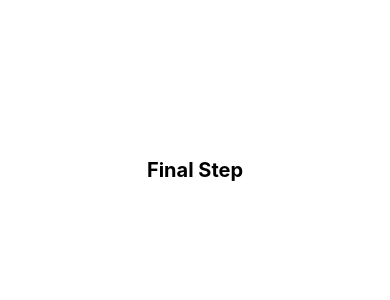
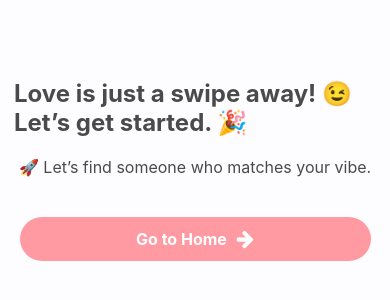
Before and after one commit to malaroso/dating-app-ui, a React Native app: screen /FinalStepScreen in a window 390 px wide. Shown: the part 252-552 px from the top of the page. Built offline with nearby package versions, Linux system fonts and the light colour scheme.

Commit message:
Update Register screens

```diff
--- a/App.tsx
+++ b/App.tsx
@@ -12,6 +12,7 @@ import UserInfoStep2Screen from './src/screens/UserInfoStep2Screen';
 import UserInfoStep3Screen from './src/screens/UserInfoStep3Screen';
 import UserInfoStep4Screen from './src/screens/UserInfoStep4Screen';
 import FinalStepScreen from './src/screens/FinalStepScreen';
+import HomeScreen from './src/screens/home/HomeScreen';
 
 const Stack = createStackNavigator();
 
@@ -37,6 +38,8 @@ const App = () => {
         <Stack.Screen name="UserInfoStep3" component={UserInfoStep3Screen} options={{ headerShown: false }} />
         <Stack.Screen name="UserInfoStep4" component={UserInfoStep4Screen} options={{ headerShown: false }} />
         <Stack.Screen name="FinalStepScreen" component={FinalStepScreen} options={{ headerShown: false }} />
+
+        <Stack.Screen name="HomeScreen" component={HomeScreen} options={{ headerShown: false }} />
       </Stack.Navigator>
     </NavigationContainer>
   );
--- a/src/screens/FinalStepScreen.tsx
+++ b/src/screens/FinalStepScreen.tsx
@@ -1,25 +1,28 @@
 import React from 'react';
-import { View, Text, StyleSheet } from 'react-native';
-import { useRoute, RouteProp } from '@react-navigation/native';
-
-// Stack parametrelerini tanımlayın
-type RootStackParamList = {
-  FinalStepScreen: { formData: any };
-};
-
-type FinalStepScreenRouteProp = RouteProp<RootStackParamList, 'FinalStepScreen'>;
+import { View, Text, StyleSheet, TouchableOpacity, SafeAreaView } from 'react-native';
+import { useNavigation } from '@react-navigation/native';
+import { FontAwesome } from '@expo/vector-icons';
+import { colors } from '../styles/colors';
 
 const FinalStepScreen = () => {
-  const route = useRoute<FinalStepScreenRouteProp>();
-  const { formData } = route.params || {};
+  const navigation = useNavigation();
 
-  // formData'yı konsola yazdır
-  console.log('Form Data:', formData);
+  const handleGoHome = () => {
+    // Ana sayfaya veya başka bir hedefe yönlendirme
+    navigation.navigate('HomeScreen'); // 'HomeScreen' yerine uygun ekran adını yazın
+  };
 
   return (
-    <View style={styles.container}>
-      <Text style={styles.text}>Final Step</Text>
-    </View>
+    <SafeAreaView style={styles.container}>
+      <View style={styles.innerContainer}>
+        <Text style={styles.title}>Love is just a swipe away! 😉 Let’s get started. 🎉</Text>
+        <Text style={styles.message}>🚀 Let’s find someone who matches your vibe.</Text>
+        <TouchableOpacity style={styles.button} onPress={handleGoHome}>
+          <Text style={styles.buttonText}>Go to Home</Text>
+          <FontAwesome name="arrow-right" style={styles.buttonIcon} size={20} color={colors.buttonText} />
+        </TouchableOpacity>
+      </View>
+    </SafeAreaView>
   );
 };
 
@@ -28,11 +31,44 @@ const styles = StyleSheet.create({
     flex: 1,
     justifyContent: 'center',
     alignItems: 'center',
-    backgroundColor: '#fff',
+    backgroundColor: colors.background,
+    padding: 20,
   },
-  text: {
-    fontSize: 20,
+  innerContainer: {
+    alignItems: 'center',
+    width: '100%',
+  },
+  title: {
+    fontSize: 24,
     fontWeight: 'bold',
+    color: colors.text,
+    marginBottom: 20,
+    paddingHorizontal: 14,
+  },
+  message: {
+    fontSize: 16,
+    color: colors.text,
+    marginBottom: 40,
+    textAlign: 'center',
+  },
+  button: {
+    backgroundColor: colors.buttonBackground,
+    paddingVertical: 12,
+    paddingHorizontal: 25,
+    borderRadius: 30,
+    alignItems: 'center',
+    flexDirection: 'row',
+    minWidth: '90%',
+    justifyContent: 'center',
+    textAlign: 'center',
+  },
+  buttonText: {
+    color: colors.buttonText,
+    fontSize: 16,
+    fontWeight: 'bold',
+  },
+  buttonIcon: {
+    marginLeft: 10,
   },
 });
 
--- a/src/screens/LoginScreen.tsx
+++ b/src/screens/LoginScreen.tsx
@@ -8,6 +8,7 @@ import { StackNavigationProp } from '@react-navigation/stack';
 type RootStackParamList = {
   Login: undefined;
   PhoneNumberScreen: undefined;
+  HomeScreen: undefined;
 };
 
 type LoginScreenNavigationProp = StackNavigationProp<RootStackParamList, 'Login'>;
@@ -51,7 +52,7 @@ const LoginScreen = () => {
             <Text style={styles.forgotPassword}>Forgot Password?</Text>
           </TouchableOpacity>
 
-          <TouchableOpacity style={styles.button}>
+          <TouchableOpacity style={styles.button} onPress={() => navigation.navigate('HomeScreen')}>
             <Text style={styles.buttonText}>Sign in</Text>
           </TouchableOpacity>
 
--- a/src/screens/UserInfoStep3Screen.tsx
+++ b/src/screens/UserInfoStep3Screen.tsx
@@ -128,11 +128,13 @@ const styles = StyleSheet.create({
     paddingHorizontal: 13,
     marginBottom: 13,
     marginRight: 13,
+    borderWidth: 1,
+    borderColor: colors.primary,
   },
   tagSelected: {
     borderColor: colors.primary,
     backgroundColor: '#fff',
-    borderWidth: 2,
+    borderWidth: 1,
   },
   tagText: {
     color: colors.buttonText,
```
Also changed, not shown: 1 other file (tests, documents, lock files or other folders).
